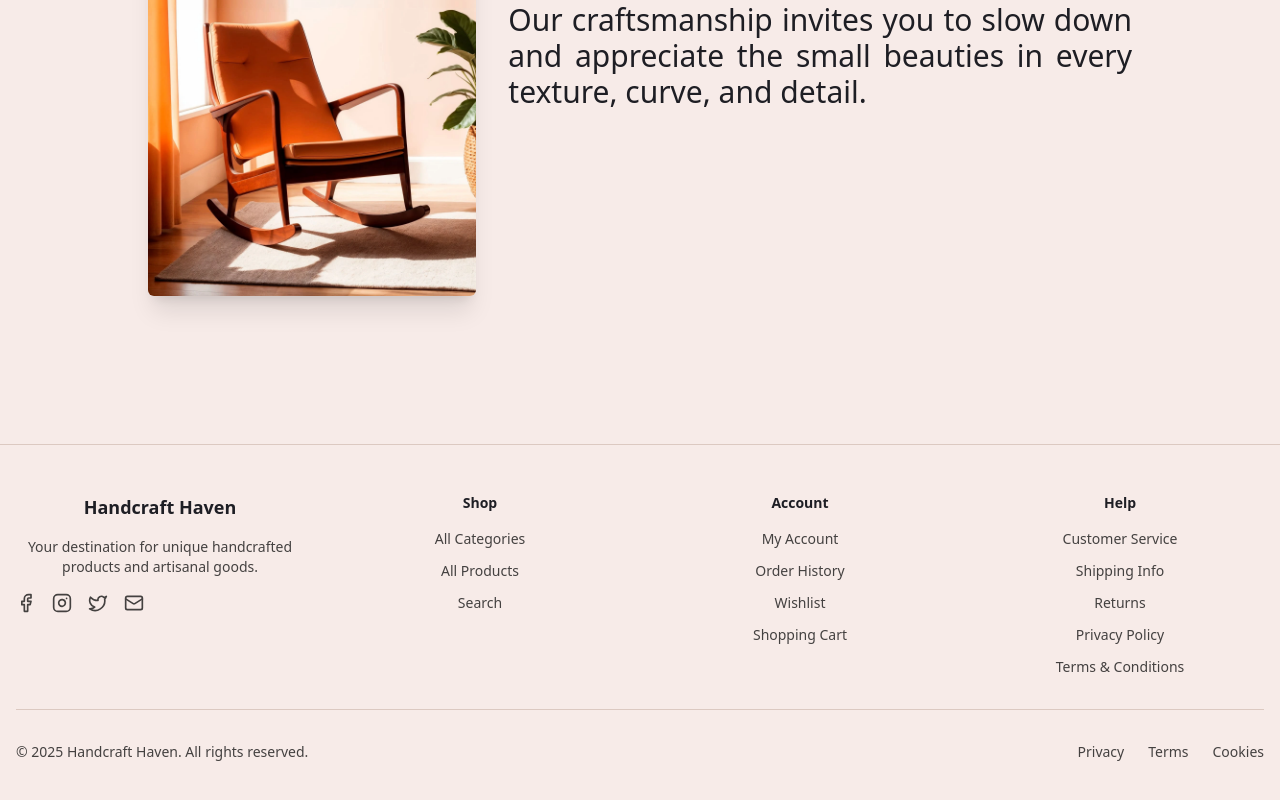
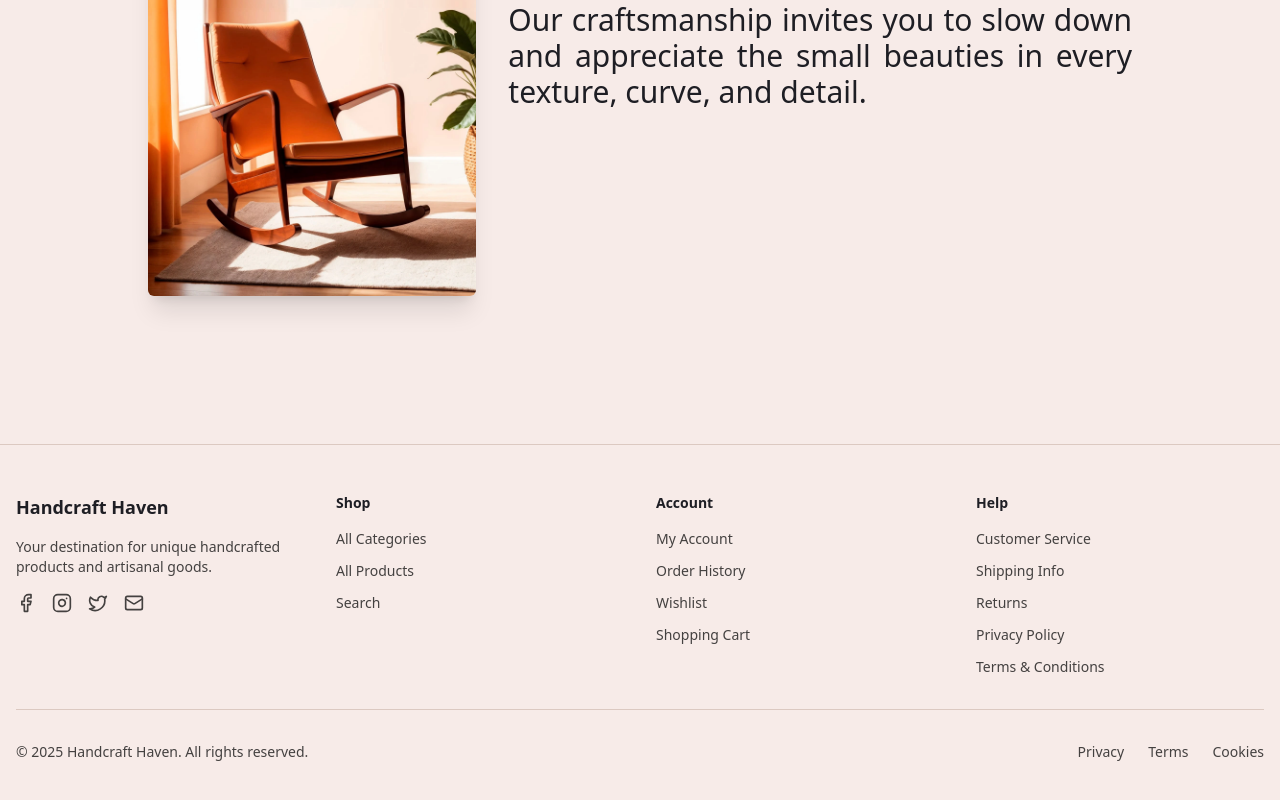
Before and after one commit to jamesphillipdeguzman/Team-777---Handcraft-Haven, a Next.js app: page / in a window 1280 px wide. Shown: the part 2205-3005 px from the top of the page. Built offline with nearby package versions, Linux system fonts and the light colour scheme.

Commit message:
A small adjustment to the footer to be applied to mobile views

```diff
--- a/src/components/Footer.tsx
+++ b/src/components/Footer.tsx
@@ -5,7 +5,7 @@ import { Facebook, Instagram, Twitter, Mail } from "lucide-react";
 export function Footer() {
   return (
     <footer className="w-full border-t bg-background">
-      <div className="container mx-auto px-4 py-12 max-md:justify-center text-center">
+      <div className="container mx-auto px-4 py-12 max-md:justify-center max-md:text-center">
         <div className="grid grid-cols-1 md:grid-cols-4 gap-8">
           {/* Brand Section */}
           <div className="space-y-4">
```
